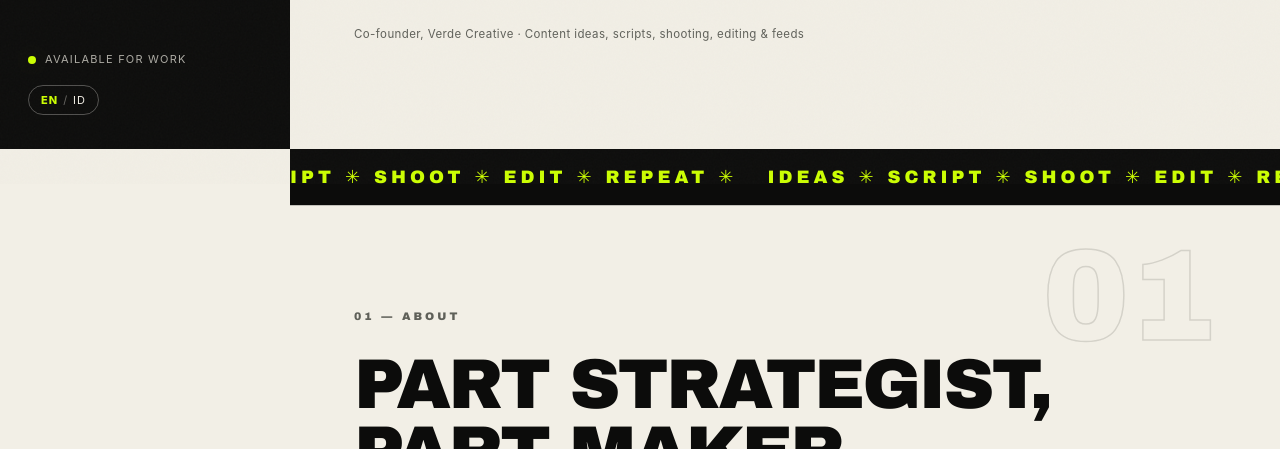
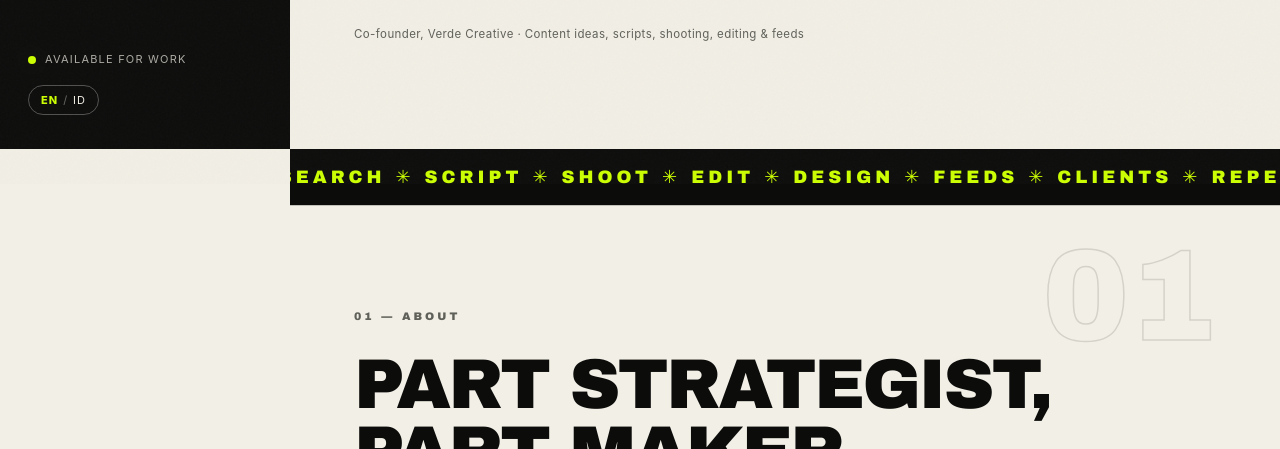
Before and after one commit to donieh/doni-purnama-portfolio, a plain HTML site: page index.html in a window 1280 px wide. Shown: the part 651-1100 px from the top of the page. Drawn offline with Linux system fonts and the light colour scheme.

Commit message:
Lengthen marquee copy and slow its scroll to match

```diff
--- a/index.html
+++ b/index.html
@@ -55,7 +55,7 @@
     </div>
   </section>
 
-  <div class="marquee" aria-hidden="true"><div class="marquee-track"><span data-i18n="marquee">IDEAS ✳ SCRIPT ✳ SHOOT ✳ EDIT ✳ REPEAT ✳ </span><span data-i18n="marquee">IDEAS ✳ SCRIPT ✳ SHOOT ✳ EDIT ✳ REPEAT ✳ </span></div></div>
+  <div class="marquee" aria-hidden="true"><div class="marquee-track"><span data-i18n="marquee">IDEAS ✳ RESEARCH ✳ SCRIPT ✳ SHOOT ✳ EDIT ✳ DESIGN ✳ FEEDS ✳ CLIENTS ✳ REPEAT ✳ </span><span data-i18n="marquee">IDEAS ✳ RESEARCH ✳ SCRIPT ✳ SHOOT ✳ EDIT ✳ DESIGN ✳ FEEDS ✳ CLIENTS ✳ REPEAT ✳ </span></div></div>
 
   <!-- ABOUT -->
   <section class="section about" id="about">
--- a/script.js
+++ b/script.js
@@ -15,7 +15,7 @@ const I18N = {
     "deck.approach2": "Plan once, publish consistently, refine always.",
     "deck.approach3": "Treat every account like it's the only one.",
     "deck.thanks": "Thank you for your time.",
-    "marquee": "IDEAS ✳ SCRIPT ✳ SHOOT ✳ EDIT ✳ REPEAT ✳ ",
+    "marquee": "IDEAS ✳ RESEARCH ✳ SCRIPT ✳ SHOOT ✳ EDIT ✳ DESIGN ✳ FEEDS ✳ CLIENTS ✳ REPEAT ✳ ",
     "rail.role": "Content maker / strategist",
     "status.available": "Available for work",
     "role.headline": "THE WHOLE PROCESS.",
@@ -120,7 +120,7 @@ const I18N = {
     "deck.approach2": "Rencanakan sekali, terbitkan konsisten, selalu perbaiki.",
     "deck.approach3": "Perlakukan setiap akun seolah satu-satunya.",
     "deck.thanks": "Terima kasih atas waktunya.",
-    "marquee": "IDE ✳ NASKAH ✳ SYUTING ✳ EDIT ✳ ULANG ✳ ",
+    "marquee": "IDE ✳ RISET ✳ NASKAH ✳ SYUTING ✳ EDIT ✳ DESAIN ✳ FEED ✳ KLIEN ✳ ULANG ✳ ",
     "rail.role": "Pembuat konten / strategist",
     "status.available": "Tersedia untuk kerja",
     "role.headline": "SELURUH PROSES.",
--- a/styles.css
+++ b/styles.css
@@ -94,7 +94,7 @@ html[lang="id"] .lang-id{color:var(--lime);font-weight:800}
 
 /* Marquee */
 .marquee{background:var(--ink);color:var(--lime);overflow:hidden;padding:13px 0;border-top:1px solid var(--ink)}
-.marquee-track{display:flex;gap:0;white-space:nowrap;width:max-content;animation:scroll 26s linear infinite}
+.marquee-track{display:flex;gap:0;white-space:nowrap;width:max-content;animation:scroll 52s linear infinite}
 .marquee-track span{font-family:var(--display);font-size:18px;letter-spacing:4px;padding-right:30px}
 @keyframes scroll{to{transform:translateX(-50%)}}
 @media(prefers-reduced-motion:reduce){.marquee-track{animation:none}}
```
Also changed, not shown: 2 other files.
